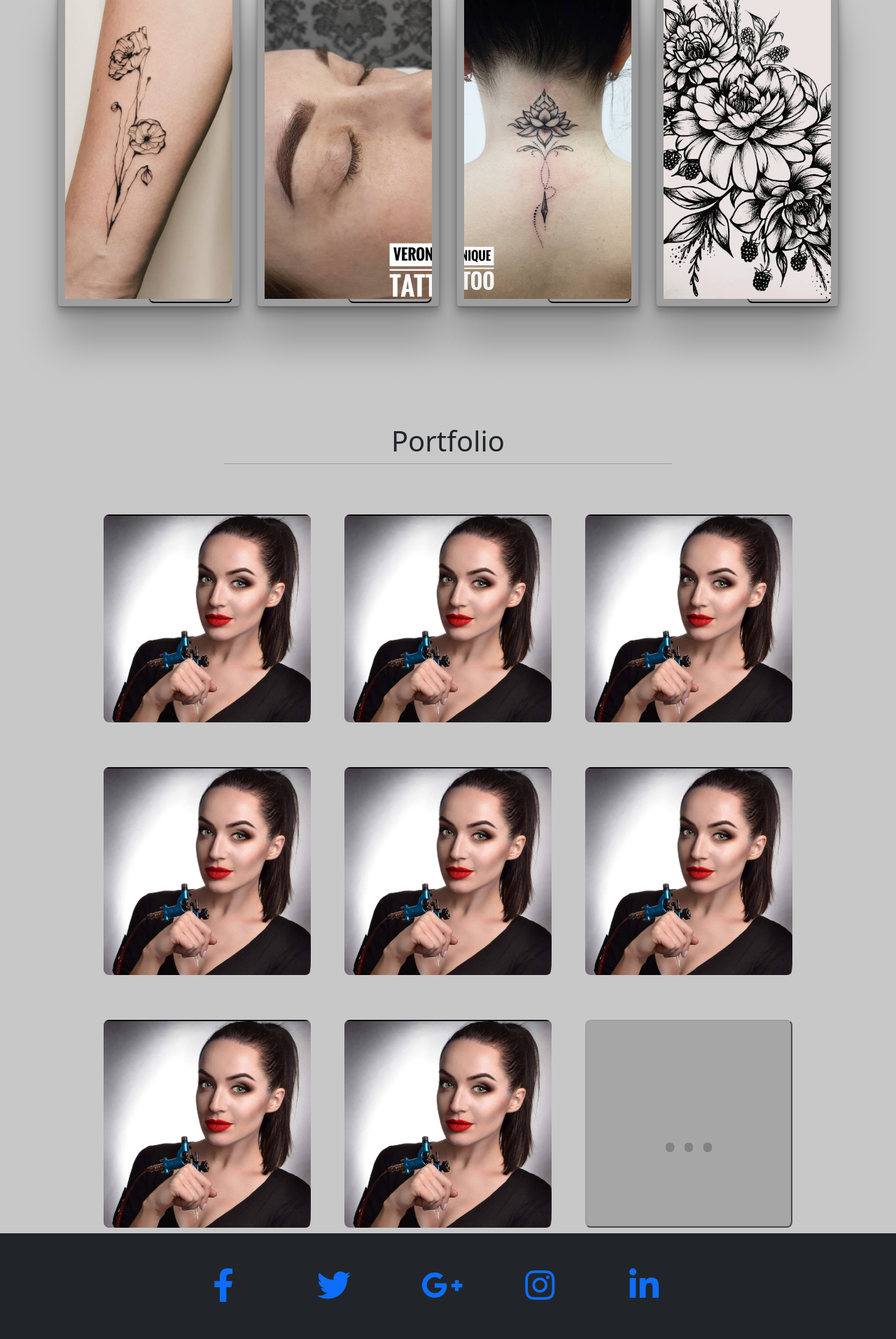
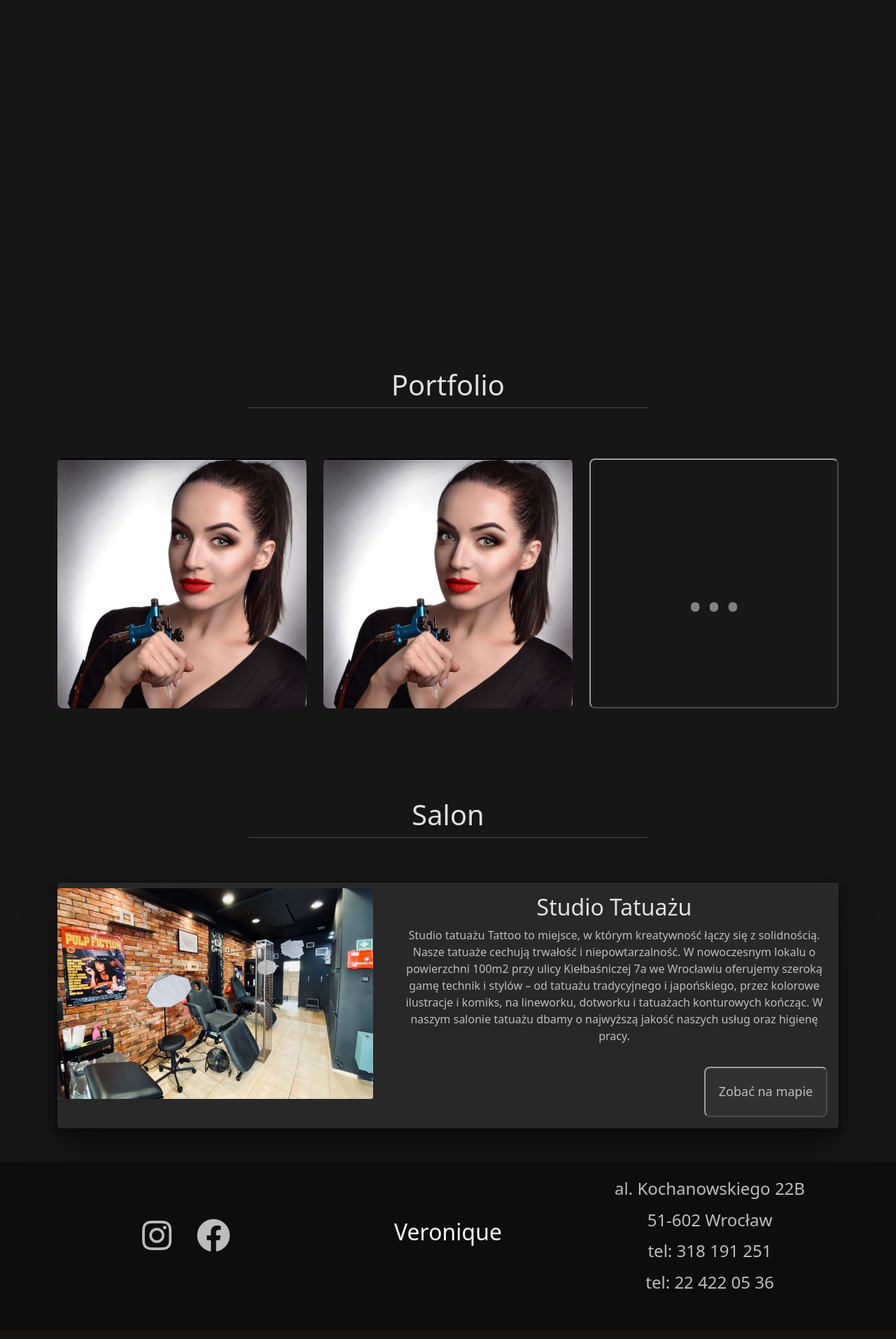
Before and after one commit to HKarpenko/WebPageProject, a Flask app: page / in a window 1280 px wide. Shown: the part 1738-3651 px from the top of the page at 70% size. After the commit the page ends 3579 px from the top, so only its background shows below. Run offline with Flask 2, Linux system fonts and the light colour scheme; some libraries are stand-ins or nearby versions.

Commit message:
front-end working home page part II

```diff
--- a/templates/home.html
+++ b/templates/home.html
@@ -46,6 +46,7 @@
         animation: fadeImg 1s ease-in-out forwards;
         animation-delay: 0.5s;
     }
+
     @keyframes fadeImg {
       0% {
         opacity: 0;
@@ -53,16 +54,6 @@
       100% {
         opacity: 1;
       }
-    }
-
-    .slide {
-      position: absolute;
-      top: -2000px;
-      animation: slide 0.7s forwards;
-    }
-
-    @keyframes slide {
-        100% { top: 0; }
     }
 
     .masthead {
@@ -77,7 +68,8 @@
       background-attachment: scroll;
       background-size: cover;
     }
-    .masthead h1 {
+
+    .h1-grad {
       font-size: 3rem;
       line-height: 3rem;
       letter-spacing: 0.8rem;
@@ -92,9 +84,9 @@
         height: 100vh;
         padding: 0;
       }
-      .masthead h1 {
-        font-size: 4rem;
-        line-height: 4rem;
+      .h1-grad {
+        font-size: 5rem;
+        line-height: 5rem;
         letter-spacing: 0.8rem;
       }
     }
@@ -106,7 +98,11 @@
     }
 
     body {
-      background: rgb(200, 200, 200)
+      background: rgb(22,22,22)
+    }
+
+    .about-gradient {
+      background: linear-gradient(to top, rgba(22,22,22, 0.3) 0%, rgba(0, 0, 0, 0.7) 75%, #000000 100%);
     }
 
     .navbar-custom {
@@ -114,10 +110,6 @@
     }
 
     .fade-500 {
-      opacity: 1;
-    }
-
-    .fade-700 {
       opacity: 1;
     }
 
@@ -143,9 +135,9 @@
       height: 7vh;
       font-size : 18px;
       border-radius: 8px;
-      border-color: #424242;
+      border-color: #9E9E9E;
       transition: transform .5s;
-      background: rgba(0,0,0,0);
+      background: rgba(88,88,88,0.2);
       color: #616161;
     }
 
@@ -165,11 +157,7 @@
       color: #828282;
     }
 
-    .about-gradient {
-      background: linear-gradient(to top, rgba(200, 200, 200, 0.3) 0%, rgba(0, 0, 0, 0.7) 75%, #000000 100%);
-    }
-
-    @media (min-width: 767px) {
+    @media (min-width: 992px) {
       .zoom {
         transition: transform .5s; /* Animation */
       }
@@ -182,7 +170,7 @@
     .card{
       width: 100%;
       height: 450px;
-      background: #9E9E9E;
+      background: rgb(40,40,40);
       border-radius: 4px;
       box-shadow: rgba(0, 0, 0, 0.25) 0px 54px 55px, rgba(0, 0, 0, 0.12) 0px -12px 30px, rgba(0, 0, 0, 0.12) 0px 4px 6px, rgba(0, 0, 0, 0.17) 0px 12px 13px, rgba(0, 0, 0, 0.09) 0px -3px 5px;
     }
@@ -193,7 +181,7 @@
       width: 100%;
       height: 450px;
       border-radius: 4px;
-      background: #9E9E9E;
+      background:  rgb(33,33,33);
       transition: 0.5s;
       z-index:-1;
     }
@@ -242,8 +230,23 @@
      padding: 0;
      font-weight: 600;
      font-size: 20px;
-     color: #777;
+     color: #BDBDBD;
      text-transform: uppercase;
+    }
+
+    .card-new{
+      background: rgb(40,40,40);
+      border-radius: 4px;
+      box-shadow: rgba(0, 0, 0, 0.25) 0px 54px 55px, rgba(0, 0, 0, 0.12) 0px -12px 30px, rgba(0, 0, 0, 0.12) 0px 4px 6px, rgba(0, 0, 0, 0.17) 0px 12px 13px, rgba(0, 0, 0, 0.09) 0px -3px 5px;
+    }
+
+    .fa-bott{
+      text-decoration: none;
+      color: #BDBDBD;
+    }
+
+    .fa-bott:hover{
+      color: #757575;
     }
 
   </style>
@@ -277,13 +280,13 @@
 
             <ul class="navbar-nav ml-5">
               <li class="nav-item h4 mt-2 mx-1">
-                <a class="nav-link waves-effect waves-light">
+                <a class="nav-link waves-effect waves-light" href="https://www.instagram.com/veronique_tattoo/">
                   <i class="fab fa-instagram"></i>
                 </a>
               </li>
 
               <li class="nav-item h4 mt-2 mx-1">
-                <a class="nav-link waves-effect waves-light">
+                <a class="nav-link waves-effect waves-light" href="https://www.facebook.com/VeroniqueTattoo">
                   <i class="fab fa-facebook"></i>
                 </a>
               </li>
@@ -300,7 +303,7 @@
 
       <div class="mx-auto text-center">
 
-        <h1 class="mx-auto my-0 text-uppercase">Tattoo Veronique</h1>
+        <h1 class="h1-grad mx-auto my-0 text-uppercase">Tattoo Veronique</h1>
 
         <div style="text-align: center; margin-top:15vh;">
           <button type="button" class="btn-main">Złożyć zamówienie</button>
@@ -324,13 +327,13 @@
             <div class="project-text w-100 my-auto">
               <!-- About: IMG -->
               <div class="text-center text-lg-left">
-                <h1 style="color: #121212">Veronika Karpenko</h1>
-                <p style="color: #212121">An example of where you can put an image of a project, or anything else, along with a description.</p>
+                <h1 class = "h1-grad" style="font-size: 2.5rem; color: #E0E0E0;">Veronika Karpenko</h1>
+                <p style="color: #BDBDBD;">An example of where you can put an image of a project, or anything else, along with a description.</p>
                 <hr class="d-none d-lg-block mb-3 ml-0" />
               </div>
               <!-- About: More Button -->
               <div class="d-flex flex-row-reverse h-100">
-                <button type="button" class="btn btn-dark" style="width:22vh;height:9vh">Więcej</button>
+                <button type="button" class="btn-mini" style="color:#BDBDBD; width:22vh; height:9vh">Więcej</button>
               </div>
 
             </div>
@@ -341,13 +344,13 @@
 
   </section>
 
-  <section class="container" style="margin-top: 20vh;">
+  <section class="container" style="margin-top: 15vh;">
     <div class="row fade-500 justify-content-center text-center mb-5" >
-      <h1>Usługi</h1>
-      <hr style="width:50%">
+      <h1 style="color:#E0E0E0;">Usługi</h1>
+      <hr style="color:#E0E0E0; width:50%">
     </div>
 
-    <div class="row">
+    <div class="row fade-500">
       <div class="col-lg-3 mb-5 my-lg-2 mr-4">
         <div class="card">
 
@@ -358,14 +361,14 @@
           <div class="details">
             <h2 style="margin-bottom:2vh;">Cienkie tatuaże</h2>
             <div class="d-flex flex-row-reverse h-100">
-              <button type="button" class="btn-mini">Zamówić</button>
+              <button type="button" class="btn-mini" style="color:#BDBDBD;">Zamówić</button>
             </div>
           </div>
 
         </div>
       </div>
 
-      <div class="col-lg-3 my-5 my-lg-2 mr-4">
+      <div class="col-lg-3 mb-5 my-lg-2 mr-4">
         <div class="card">
           <div class="imgBx">
             <img src="../static/img/galery/tattooEyebrows.jpg" alt="images">
@@ -373,13 +376,13 @@
           <div class="details">
             <h2 style="margin-bottom:2vh;">Micro pigmentacija</h2>
             <div class="d-flex flex-row-reverse h-100">
-              <button type="button" class="btn-mini">Zamówić</button>
+              <button type="button" class="btn-mini" style="color:#BDBDBD;">Zamówić</button>
             </div>
           </div>
         </div>
       </div>
 
-      <div class="col-lg-3 my-5 my-lg-2 mr-4">
+      <div class="col-lg-3 mb-5 my-lg-2 mr-4">
         <div class="card">
           <div class="imgBx">
             <img src="../static/img/galery/tattooDot.jpg" alt="images">
@@ -387,13 +390,13 @@
           <div class="details">
             <h2 style="margin-bottom:2vh;">Dotwork</h2>
             <div class="d-flex flex-row-reverse h-100">
-              <button type="button" class="btn-mini">Zamówić</button>
+              <button type="button" class="btn-mini" style="color:#BDBDBD;">Zamówić</button>
             </div>
           </div>
         </div>
       </div>
 
-      <div class="col-lg-3 mt-5 my-lg-2 mr-4">
+      <div class="col-lg-3 my-lg-2 mr-4">
         <div class="card">
           <div class="imgBx">
             <img src="../static/img/galery/eskiz.jpg" alt="images">
@@ -401,7 +404,7 @@
           <div class="details">
             <h2 style="margin-bottom:2vh;">Indywidualne szkice</h2>
             <div class="d-flex flex-row-reverse h-100">
-              <button type="button" class="btn-mini">Zamówić</button>
+              <button type="button" class="btn-mini" style="color:#BDBDBD;">Zamówić</button>
             </div>
           </div>
         </div>
@@ -410,55 +413,24 @@
 
   </section>
 
-  <section class="container-fluid" style="margin-top: 20vh;">
+  <section class="container" style="margin-top: 15vh;">
 
     <div class="row fade-500 justify-content-center text-center mb-5" >
-      <h1>Portfolio</h1>
-      <hr style="width:50%">
-    </div>
-
-    <div class="row justify-content-center mb-lg-0 fade-500">
-      <!-- 1 IMG -->
-      <div class="col-lg-3 my-2 mr-4 zoom">
-        <img class="img-fluid" src="../static/img/Veronika.jpg" alt="" style="border-radius: 8px;"/>
-      </div>
-      <!-- 2 IMG -->
-      <div class="col-lg-3 my-2 mx-4 zoom">
-        <img class="img-fluid" src="../static/img/Veronika.jpg" alt="" style="border-radius: 8px;"/>
-      </div>
-      <!-- 3 IMG -->
-      <div class="col-lg-3 my-2 ml-4 zoom">
-        <img class="img-fluid" src="../static/img/Veronika.jpg" alt="" style="border-radius: 8px;"/>
-      </div>
-
-    </div>
-
-    <div class="row justify-content-center mt-5 mb-lg-0 fade-500">
-      <!-- 4 IMG -->
-      <div class="col-lg-3 my-2 mr-4 zoom">
-        <img class="img-fluid" src="../static/img/Veronika.jpg" alt="" style="border-radius: 8px;"/>
-      </div>
-      <!-- 5 IMG -->
-      <div class="col-lg-3 my-2 mx-4 zoom">
-        <img class="img-fluid" src="../static/img/Veronika.jpg" alt="" style="border-radius: 8px;"/>
-      </div>
-      <!-- 6 IMG -->
-      <div class="col-lg-3 my-2 ml-4 zoom">
-        <img class="img-fluid" src="../static/img/Veronika.jpg" alt="" style="border-radius: 8px;"/>
-      </div>
+      <h1 style="color:#E0E0E0;">Portfolio</h1>
+      <hr style="color:#E0E0E0; width:50%">
     </div>
 
     <div class="row justify-content-center mt-5 mb-lg-0 fade-500">
       <!-- 7 IMG -->
-      <div class="col-lg-3 my-2 mr-4 zoom">
+      <div class="col-lg-4 mb-5 my-lg-2 zoom">
         <img class="img-fluid" src="../static/img/Veronika.jpg" alt="" style="border-radius: 8px;"/>
       </div>
       <!-- 8 IMG -->
-      <div class="col-lg-3 my-2 mx-4 zoom">
+      <div class="col-lg-4 my-5 my-lg-2 zoom">
         <img class="img-fluid" src="../static/img/Veronika.jpg" alt="" style="border-radius: 8px;"/>
       </div>
       <!-- ... Button -->
-      <div class="col-lg-3 my-2 ml-4 zoom">
+      <div class="col-lg-4 mt-5 my-lg-2 zoom">
         <button type="button" class="btn-gallery">...</button>
       </div>
 
@@ -466,42 +438,58 @@
 
   </section>
 
+  <section class="container" style="margin-top: 15vh;">
 
+    <div class="row fade-500 justify-content-center text-center mb-5" >
+      <h1 style="color:#E0E0E0;">Salon</h1>
+      <hr style="color:#E0E0E0; width:50%">
+    </div>
+    <div class="card-new fade-500 mb-3" >
+      <div class="row text-center">
+        <div class="col-lg-5 col-xs-12 my-lg-2">
+          <img src="../static/img/tattooSalon.jpg" class="card-img" alt="...">
+        </div>
+        <div class="col-lg-7 col-xs-12">
+          <div class="card-body ">
+            <h2 class="card-title" style="color:#E0E0E0;">Studio Tatuażu</h2>
+            <p class="card-text" style="color: #BDBDBD;"> Studio tatuażu Tattoo to miejsce, w którym kreatywność łączy się z solidnością. Nasze tatuaże cechują trwałość i niepowtarzalność. W nowoczesnym lokalu o powierzchni 100m2 przy ulicy Kiełbaśniczej 7a we Wrocławiu oferujemy szeroką gamę technik i stylów – od tatuażu tradycyjnego i japońskiego, przez kolorowe ilustracje i komiks, na lineworku, dotworku i tatuażach konturowych kończąc. W naszym salonie tatuażu dbamy o najwyższą jakość naszych usług oraz higienę pracy.</p>
+            <div class="d-flex flex-row-reverse h-100">
+              <button type="button"  class="btn-mini mt-3" style="color:#BDBDBD; width:22vh; height:9vh"
+                onclick="location.href='https://www.google.com/maps/place/Barber+Shop+N1.by+Vlad+Shalaiev/@51.1189303,17.0760692,15z/data=!4m5!3m4!1s0x0:0x2ddc820f80949bd!8m2!3d51.1189303!4d17.0760692';">
+                Zobać na mapie
+              </button>
+            </div>
+          </div>
+        </div>
+      </div>
+    </div>
 
+  </section>
 
     <!-- Footer -->
-  <footer>
-    <div class="сontainer bottom bg-dark p-5">
-      <div class="row justify-content-center">
+  <footer class="mt-5">
+    <div class="сontainer bottom" style="height:15rem; background:rgb(13,13,13)">
+      <div class="row align-items-center justify-content-center text-center">
 
-        <div class="col-lg-1 col-md-2 col-sm-4 h4 mx-4 my-2">
-          <a class="fb-ic">
-            <i class="fab fa-facebook-f fa-lg white-text mr-md-5 mr-3 fa-2x"> </i>
+        <div class="col-md-3 col-sm-12 col-sm-4 mx-4">
+          <a class="mx-3 fa-bott" href="https://www.instagram.com/veronique_tattoo/">
+            <i class="fab fa-instagram fa-3x"></i>
+          </a>
+
+          <a class="mx-3 fa-bott" href="https://www.facebook.com/VeroniqueTattoo">
+            <i class="fab fa-facebook fa-3x"></i>
           </a>
         </div>
 
-        <div class="col-lg-1 col-md-2 col-sm-4 h4 mx-4 my-2">
-          <a class="tw-ic">
-            <i class="fab fa-twitter fa-lg white-text mr-md-5 mr-3 fa-2x"> </i>
-          </a>
+        <div class="col-md-3 col-sm-12 col-sm-4 h4 mx-4">
+          <a class="fb fa-lg text-light" style="text-decoration: none;" href="#">Veronique</a>
         </div>
 
-        <div class="col-lg-1 col-md-2 col-sm-4 h4 mx-4 my-2">
-          <a class="gplus-ic">
-            <i class="fab fa-google-plus-g fa-lg white-text mr-md-5 mr-3 fa-2x"> </i>
-          </a>
-        </div>
-
-        <div class="col-lg-1 col-md-2 col-sm-4 h4 mx-4 my-2">
-          <a class="ins-ic">
-            <i class="fab fa-instagram fa-lg white-text mr-md-5 mr-3 fa-2x"> </i>
-          </a>
-        </div>
-
-        <div class="col-lg-1 col-md-2 col-sm-4 h4 mx-4 mt-2">
-          <a class="li-ic">
-            <i class="fab fa-linkedin-in fa-lg white-text mr-md-5 mr-3 fa-2x"> </i>
-          </a>
+        <div class="col-md-3 col-sm-12 h4 mx-4 mt-4" style="color: #BDBDBD;">
+          <p>al. Kochanowskiego 22B</p>
+          <p>51-602 Wrocław</p>
+          <p>tel: 318 191 251</p>
+          <p>tel: 22 422 05 36</p>
         </div>
 
       </div>
```
Also changed, not shown: static/img/tattooSalon.jpg (added).
